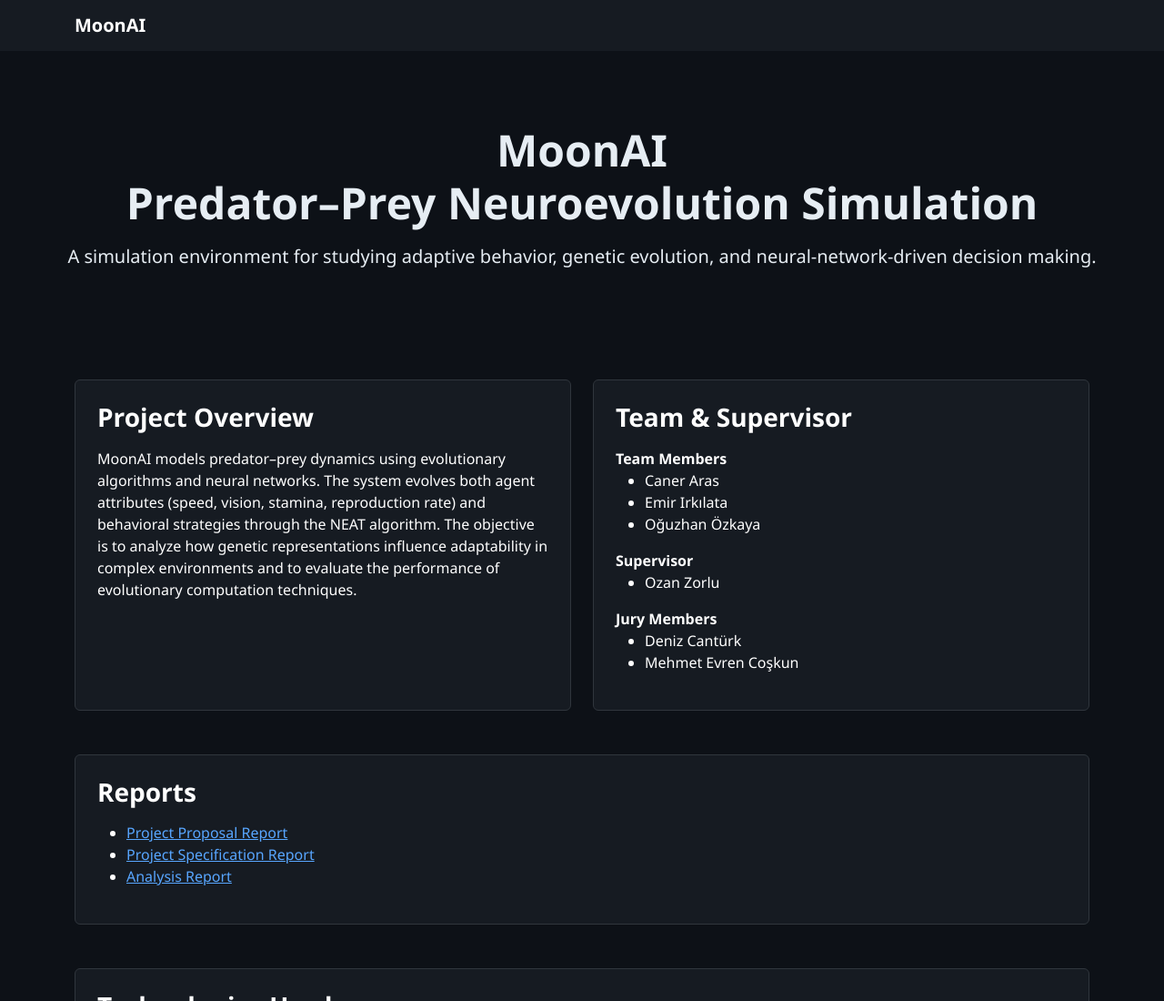
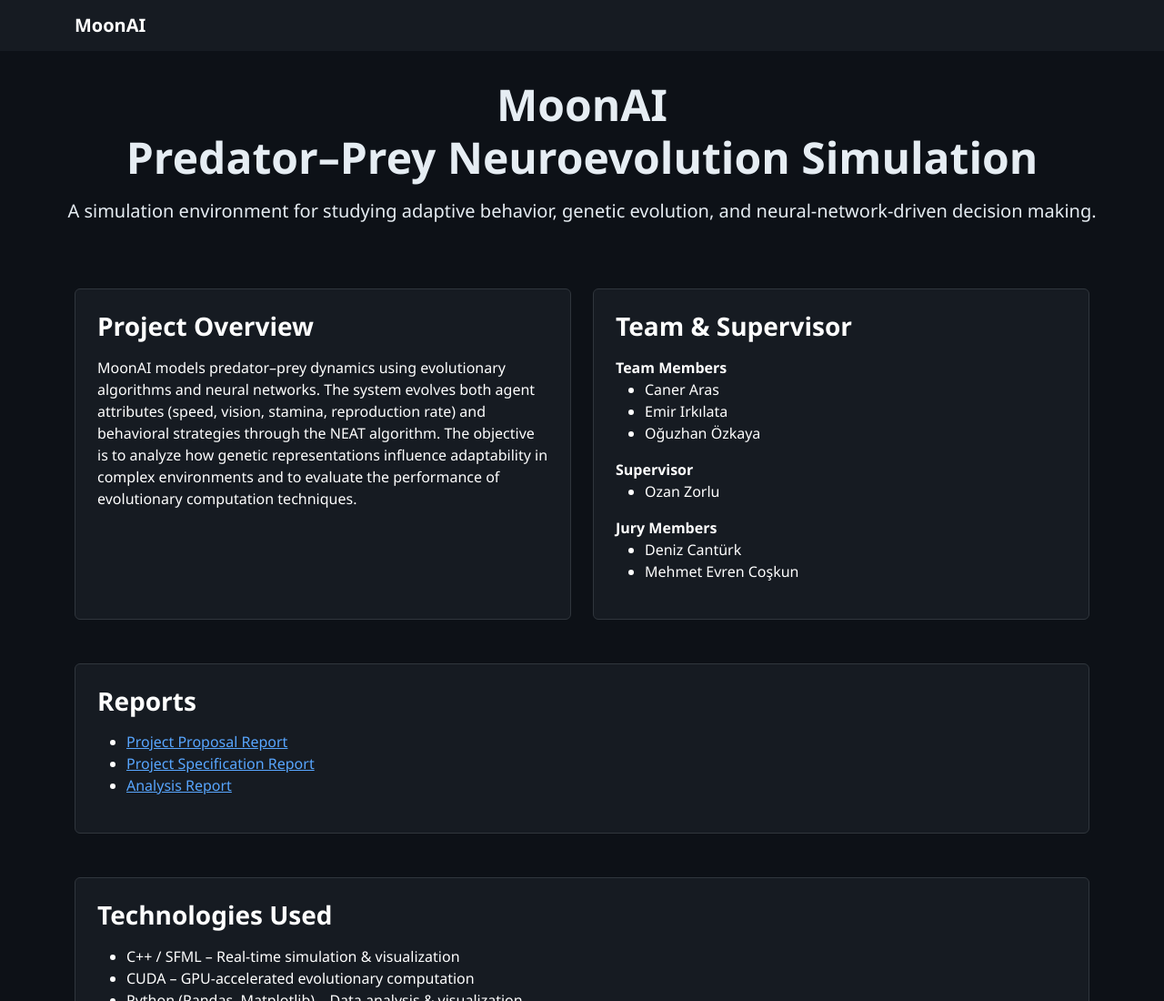
Before and after one commit to moon-aii/moonai, a plain HTML site: page index.html in a window 1280 px wide. Shown: the top 1100 px of the page at 91% size. Drawn offline with nearby package versions, Linux system fonts and the light colour scheme.

Commit message:
Update index.html

```diff
--- a/index.html
+++ b/index.html
@@ -17,7 +17,7 @@
             align: center;
         }
         .hero {
-            padding: 80px 0;
+            padding: 30px 0;
             text-align: center;
         }
         .hero h1 {
```
